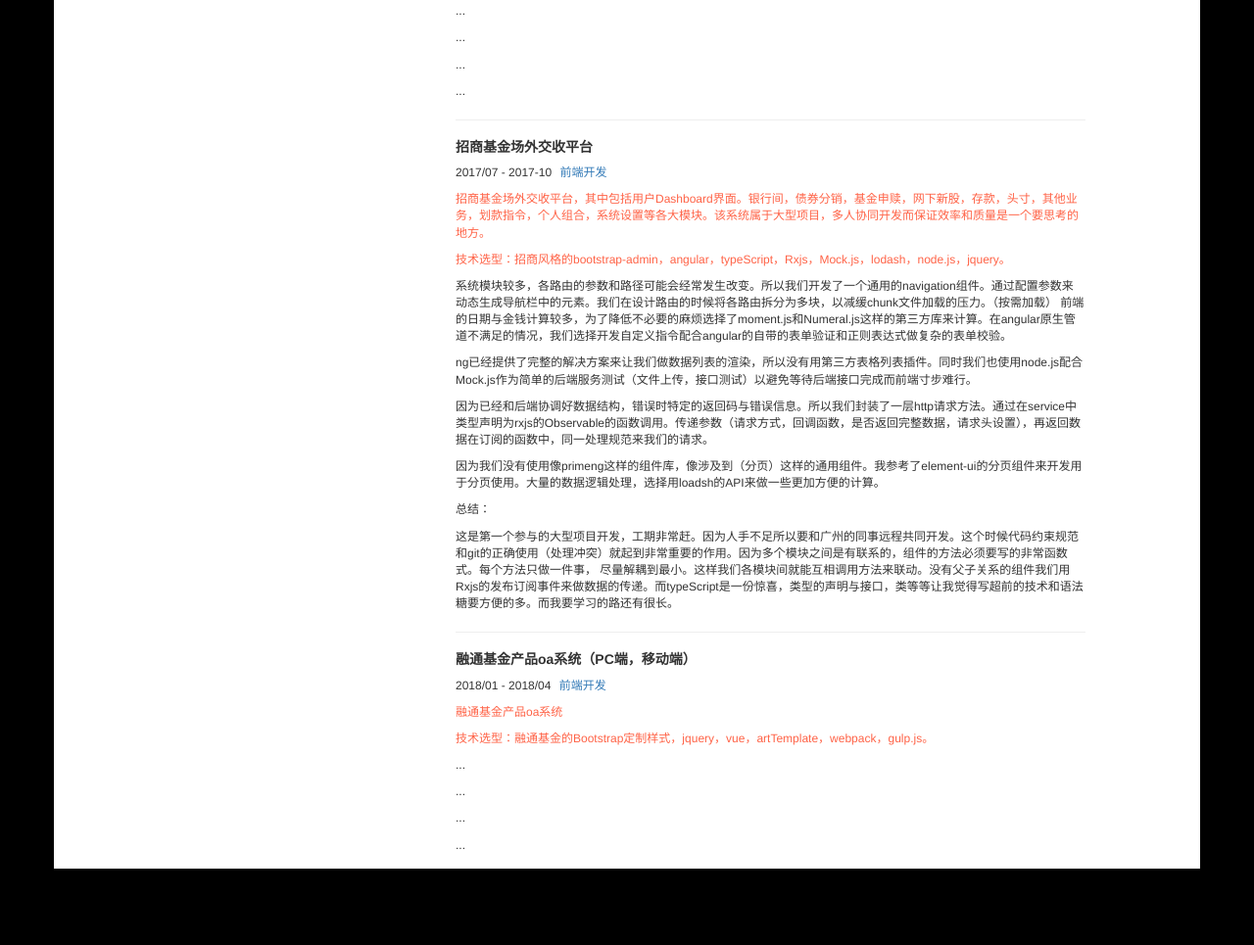
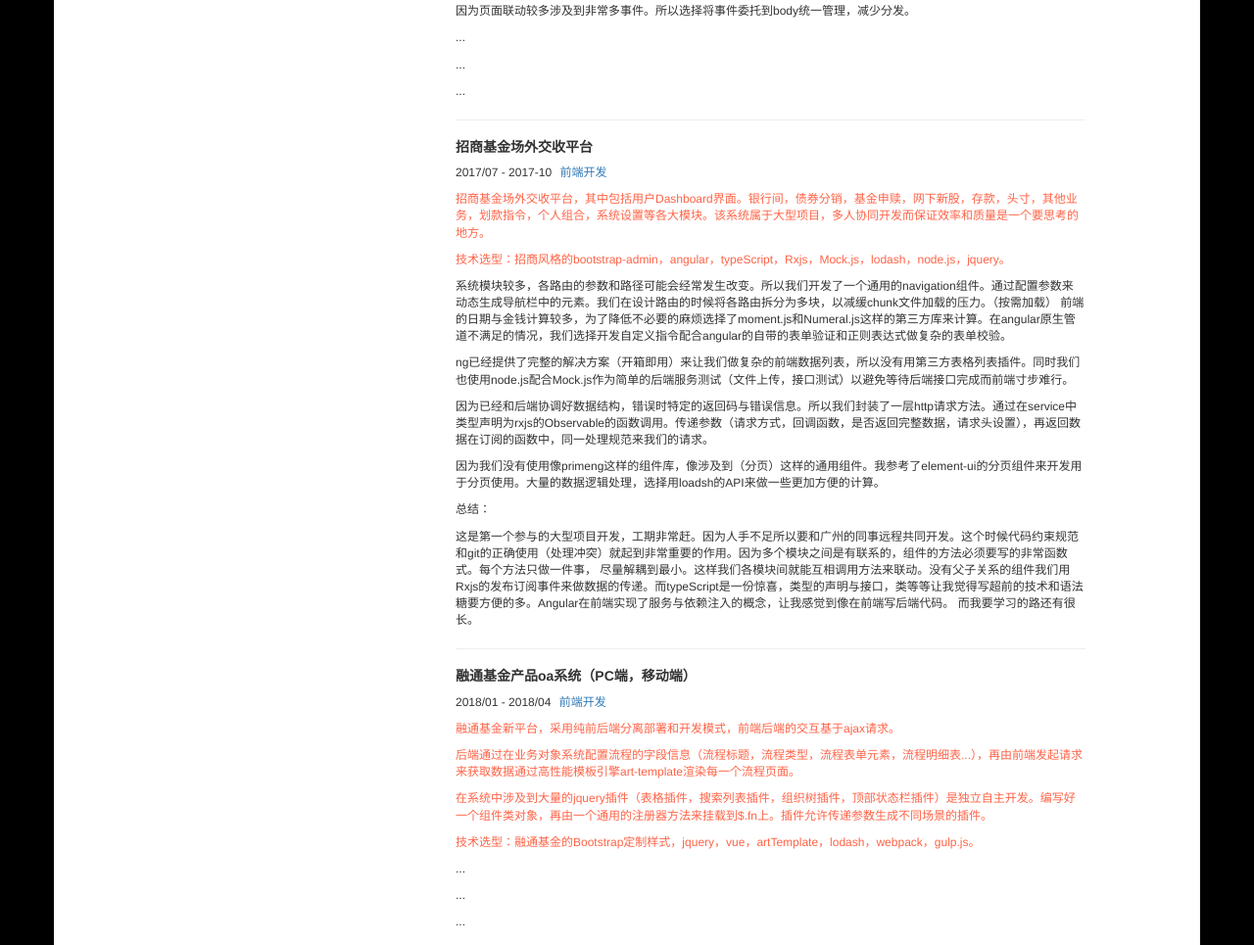
Before and after one commit to onaug6th/onaug6th.github.io, a plain HTML site: page index.html in a window 1280 px wide. Shown: the part 1163-2128 px from the top of the page at 98% size. Before the commit the page ends 2050 px from the top, so only its background shows below. Drawn offline with nearby package versions, Linux system fonts and the light colour scheme.

Commit message:
修改了内容

```diff
--- a/index.html
+++ b/index.html
@@ -247,10 +247,10 @@
                             该项目因为是建立在旧系统上，所以需要支持到IE9。一路上可谓是非常心酸。针对ie的各种怪异行为做了许多Polyfill。
                         </p>
                         <p>
-                            因为涉及到大部分的金钱校验与千分位计算，涉及金额的计算必须要十分小心。所以前端选择了Numeral.js这个格式和金钱计算的库来确保金钱的运算失误降低至最少。
+                            因为涉及到大部分的金钱校验与千分位计算，涉及金额的计算必须要十分小心。因为JavaScript在浮点数运算时会精度丢失，导致金额不对。所以前端选择了Numeral.js这个格式和金钱计算的库来确保金钱的运算失误降低至最少。
                         </p>
                         <p>
-                            大量的数据展示，我们用到了bootstrap-table这个表格插件与echrts数据化展示插件工具。同时因为插件的原有方法不满足需求，对插件（bootstrap，bootstrap-select）进行二次扩展。
+                            大量的数据展示，我们用到了bootstrap-table这个表格插件来做前端的数据增删改查与echrts数据化展示插件工具。同时因为插件的原有方法不满足需求，对插件（bootstrap，bootstrap-select）进行二次扩展。
                         </p>
                         <p>
                             因为费用管理系统页面涉及到大量的前端数据管理，我们选择了独立引用vue.js开发通用表格组件。通过传递各种配置（行配置，列配置，控件配置）来生成各种需求不一样的vue组件。一个报销流程中可能 存在很多条明细数据，而一条明细数据中会包含大量数据（用户数据，报销详情，开发票方）。而当页面中出现多条明细时，因为双向数据绑定，每一次数据操作都会重新渲染视图。会出现明显的性能问题。
@@ -282,7 +282,7 @@
                             </span>
                         </p>
                         <p>
-                            ...
+                            因为页面联动较多涉及到非常多事件。所以选择将事件委托到body统一管理，减少分发。
                         </p>
                         <p>
                             ...
@@ -316,7 +316,7 @@
                             系统模块较多，各路由的参数和路径可能会经常发生改变。所以我们开发了一个通用的navigation组件。通过配置参数来动态生成导航栏中的元素。我们在设计路由的时候将各路由拆分为多块，以减缓chunk文件加载的压力。（按需加载） 前端的日期与金钱计算较多，为了降低不必要的麻烦选择了moment.js和Numeral.js这样的第三方库来计算。在angular原生管道不满足的情况，我们选择开发自定义指令配合angular的自带的表单验证和正则表达式做复杂的表单校验。
                         </p>
                         <p>
-                            ng已经提供了完整的解决方案来让我们做数据列表的渲染，所以没有用第三方表格列表插件。同时我们也使用node.js配合Mock.js作为简单的后端服务测试（文件上传，接口测试）以避免等待后端接口完成而前端寸步难行。
+                            ng已经提供了完整的解决方案（开箱即用）来让我们做复杂的前端数据列表，所以没有用第三方表格列表插件。同时我们也使用node.js配合Mock.js作为简单的后端服务测试（文件上传，接口测试）以避免等待后端接口完成而前端寸步难行。
                         </p>
                         <p>
                             因为已经和后端协调好数据结构，错误时特定的返回码与错误信息。所以我们封装了一层http请求方法。通过在service中类型声明为rxjs的Observable的函数调用。传递参数（请求方式，回调函数，是否返回完整数据，请求头设置），再返回数据在订阅的函数中，同一处理规范来我们的请求。
@@ -328,7 +328,8 @@
                             总结：
                         </p>
                         <p>
-                            这是第一个参与的大型项目开发，工期非常赶。因为人手不足所以要和广州的同事远程共同开发。这个时候代码约束规范和git的正确使用（处理冲突）就起到非常重要的作用。因为多个模块之间是有联系的，组件的方法必须要写的非常函数式。每个方法只做一件事， 尽量解耦到最小。这样我们各模块间就能互相调用方法来联动。没有父子关系的组件我们用Rxjs的发布订阅事件来做数据的传递。而typeScript是一份惊喜，类型的声明与接口，类等等让我觉得写超前的技术和语法糖要方便的多。而我要学习的路还有很长。
+                            这是第一个参与的大型项目开发，工期非常赶。因为人手不足所以要和广州的同事远程共同开发。这个时候代码约束规范和git的正确使用（处理冲突）就起到非常重要的作用。因为多个模块之间是有联系的，组件的方法必须要写的非常函数式。每个方法只做一件事， 尽量解耦到最小。这样我们各模块间就能互相调用方法来联动。没有父子关系的组件我们用Rxjs的发布订阅事件来做数据的传递。而typeScript是一份惊喜，类型的声明与接口，类等等让我觉得写超前的技术和语法糖要方便的多。Angular在前端实现了服务与依赖注入的概念，让我感觉到像在前端写后端代码。
+                            而我要学习的路还有很长。
                         </p>
                         <hr>
                         <h5>融通基金产品oa系统（PC端，移动端）</h5>
@@ -338,16 +339,26 @@
                         <div class="detail">
                             <p>
                                 <span class="simple-intro">
-                                    融通基金产品oa系统
+                                    融通基金新平台，采用纯前后端分离部署和开发模式，前端后端的交互基于ajax请求。
+                                </span>
+                            </p>
+                            <p>
+                                <span class="simple-intro">
+                                    后端通过在业务对象系统配置流程的字段信息（流程标题，流程类型，流程表单元素，流程明细表...），再由前端发起请求来获取数据通过高性能模板引擎art-template渲染每一个流程页面。
+                                </span>
+                            </p>
+                            <p>
+                                <span class="simple-intro">
+                                    在系统中涉及到大量的jquery插件（表格插件，搜索列表插件，组织树插件，顶部状态栏插件）是独立自主开发。编写好一个组件类对象，再由一个通用的注册器方法来挂载到$.fn上。插件允许传递参数生成不同场景的插件。
                                 </span>
                             </p>
                             <p>
                                 <span class="used-skill">
-                                    技术选型：融通基金的Bootstrap定制样式，jquery，vue，artTemplate，webpack，gulp.js。
+                                    技术选型：融通基金的Bootstrap定制样式，jquery，vue，artTemplate，lodash，webpack，gulp.js。
                                 </span>
                             </p>
                             <p>
-                                ...
+
                             </p>
                             <p>
                                 ...
```
